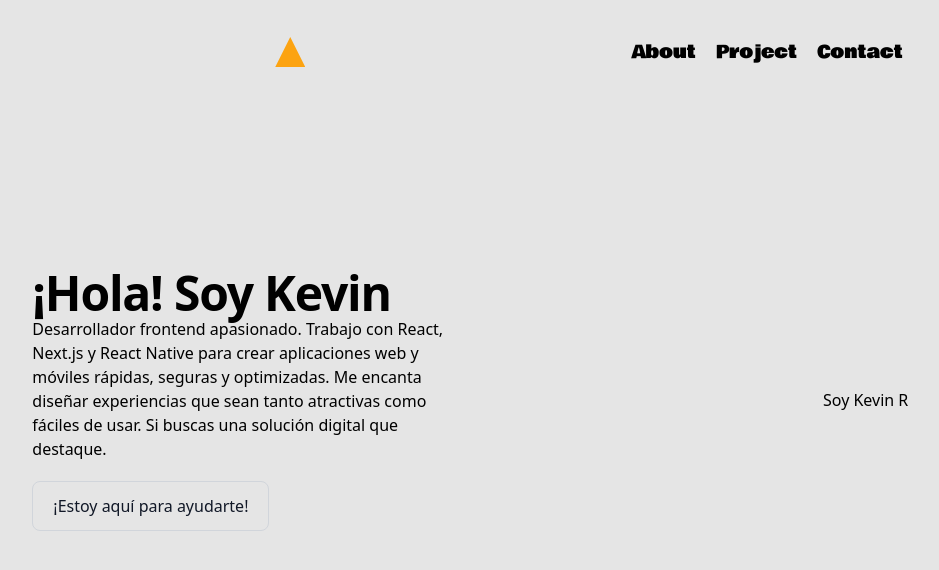
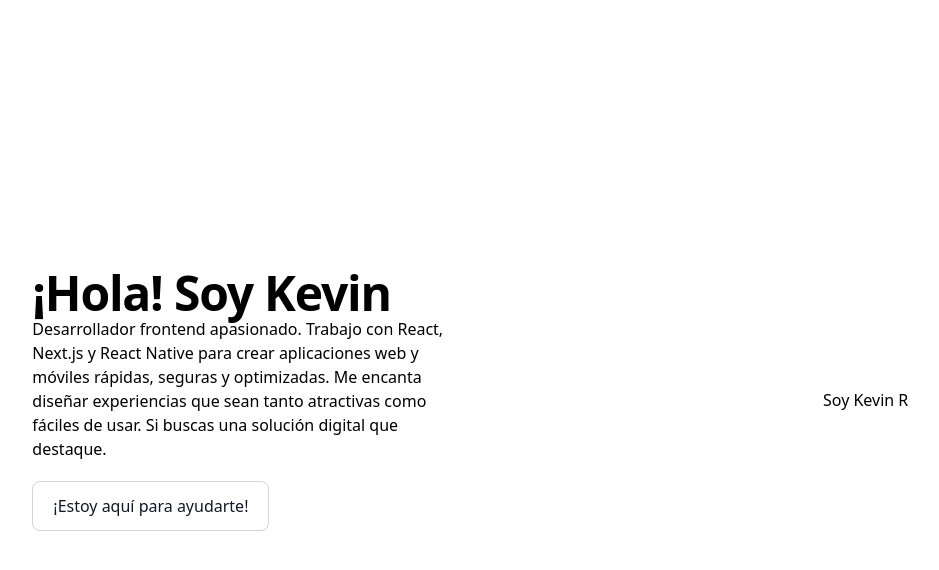
Before and after one commit to kevinr2/portfolio, a Next.js app: page / in a window 1280 px wide. Shown: the top 570 px of the page, without its empty margins (51-990 px from the left). Built offline with nearby package versions, Linux system fonts and the light colour scheme.

Commit message:
letra modificacion

```diff
--- a/src/anim/anim.ts
+++ b/src/anim/anim.ts
@@ -1,99 +1,67 @@
-export const perspective = {
+export const expand = {
 
-  initial: {
+    initial: {
 
-      scale: 1,
+        top: 0
 
-      y: 0,
+    },
 
-  },
+    enter: (i:number) => ({
 
-  enter: {
+        top: "100vh",
 
-      scale: 1,
+        transition: {
 
-      y: 0,
+            duration: 0.4,
 
-  },
+            delay: 0.05 * i,
 
-  exit: {
+            ease: [0.215, 0.61, 0.355, 1],
 
-      scale: 0.9,
+        },
 
-      y: -150,
+        transitionEnd: { height: "0", top: "0" }
 
-      opacity: 0.5,
+    }),
 
-      transition: {
+    exit: (i:number) => ({
 
-          duration: 1.2,
+        height: "100vh",
 
-          ease: [0.76, 0, 0.24, 1]
+        transition: {
 
-      }
+            duration: 0.4,
 
-  }
+            delay: 0.05 * i,
+
+            ease: [0.215, 0.61, 0.355, 1]
+
+        }
+
+    })
 
 }
 
+export const opacity = {
 
+    initial: {
 
-export const slide = {
+        opacity: 0.5
 
-  initial: {
+    },
 
-      y: "100vh",
+    enter: {
 
-  },
+        opacity: 0
 
-  enter: {
+    },
 
-      y: "100vh"
+    exit: {
 
-  },
-
-  exit: {
-
-      y: 0,
-
-      transition: {
-
-          duration: 1,
-
-          ease: [0.76, 0, 0.24, 1]
-
-      }
-
-  }
-
-}
+        opacity: 0.5,
 
 
 
-export const opacity = {
-
-  initial: {
-
-      opacity: 0
-
-  },
-
-  enter: {
-
-      opacity: 1,
-
-      transition: {
-
-          duration: 0.5
-
-      }
-
-  },
-
-  exit: {
-
-      opacity: 1
-
-  }
+    }
 
 }
--- a/src/pages/inner/Inner.tsx
+++ b/src/pages/inner/Inner.tsx
@@ -1,33 +1,69 @@
-import { motion, Variants } from "framer-motion";
-import { perspective, slide, opacity } from "@/anim/anim";
-import { NavbarComponent } from "@/components/NavbarComponent";
+import React from 'react'
 
-export default function Layout({ children }: { children: React.ReactNode }) {
-  const anim = (variants: Variants) => {
+import { motion, Variants } from 'framer-motion';
+
+import { opacity, expand } from '../../anim/anim';
+
+
+
+export default function Layout({children}:{children:React.ReactNode}) {
+
+
+
+    const anim = (variants:Variants, custom?:number) => {
+
         return {
+
             initial: "initial",
 
             animate: "enter",
 
             exit: "exit",
 
-      variants,
-    };
-  };
+            custom,
+
+            variants
+
+        }
+
+    }
+
+
+
+    const nbOfColumns = 5
 
     return (
-    <>
-      <div className="inner">
-        <motion.div className="slide" {...anim(slide)} />
 
-        <motion.div className="page" {...anim(perspective)}>
-          <motion.div {...anim(opacity)}>
-            <NavbarComponent />
+        <div className='page stairs' style={{backgroundColor:'white'}}>
 
-            {children}
-          </motion.div>
-        </motion.div>
+            <motion.div {...anim(opacity)} className='transition-background'/>
+
+            <div className='transition-container'>
+
+                {
+
+                    [...Array(nbOfColumns)].map( (_, i) => {
+
+                        return (
+
+                            <motion.div key={i} {...anim(expand, nbOfColumns - i)}/>
+
+                        )
+
+                    })
+
+                }
+
             </div>
-    </>
-  );
+
+            {
+
+                children
+
             }
+
+        </div>
+
+    )
+
+}
--- a/src/pages/inner/style.scss
+++ b/src/pages/inner/style.scss
@@ -1,29 +1,54 @@
-.inner{
+.stairs{
 
-    background-color: black;
+    .transition-container{
 
-    .page{
+        position: fixed;
 
-        background-color: #e5e5e5;
-        color: black;
-
-    }
-
-    .slide{
+        width: 100vw;
 
         height: 100vh;
 
-        width: 100%;
-
-        position: fixed;
+        display: flex;
 
         left: 0;
 
         top: 0;
 
-        background-color: #e5e5e5;
+        pointer-events: none;
+
+        z-index: 2;
+
+        div{
+
+            position: relative;
+
+            height: 100%;
+
+            width: 100%;
+
+            background-color: black;
+
+        }
+
+    }
+
+    .transition-background{
+
+        position: fixed;
+
+        width: 100%;
+
+        height: 100vh;
+
+        background-color: black;
 
         z-index: 1;
+
+        pointer-events: none;
+
+        top: 0;
+
+        left: 0;
 
     }
 
```
Lines whose indentation alone changed are shown as unchanged.
